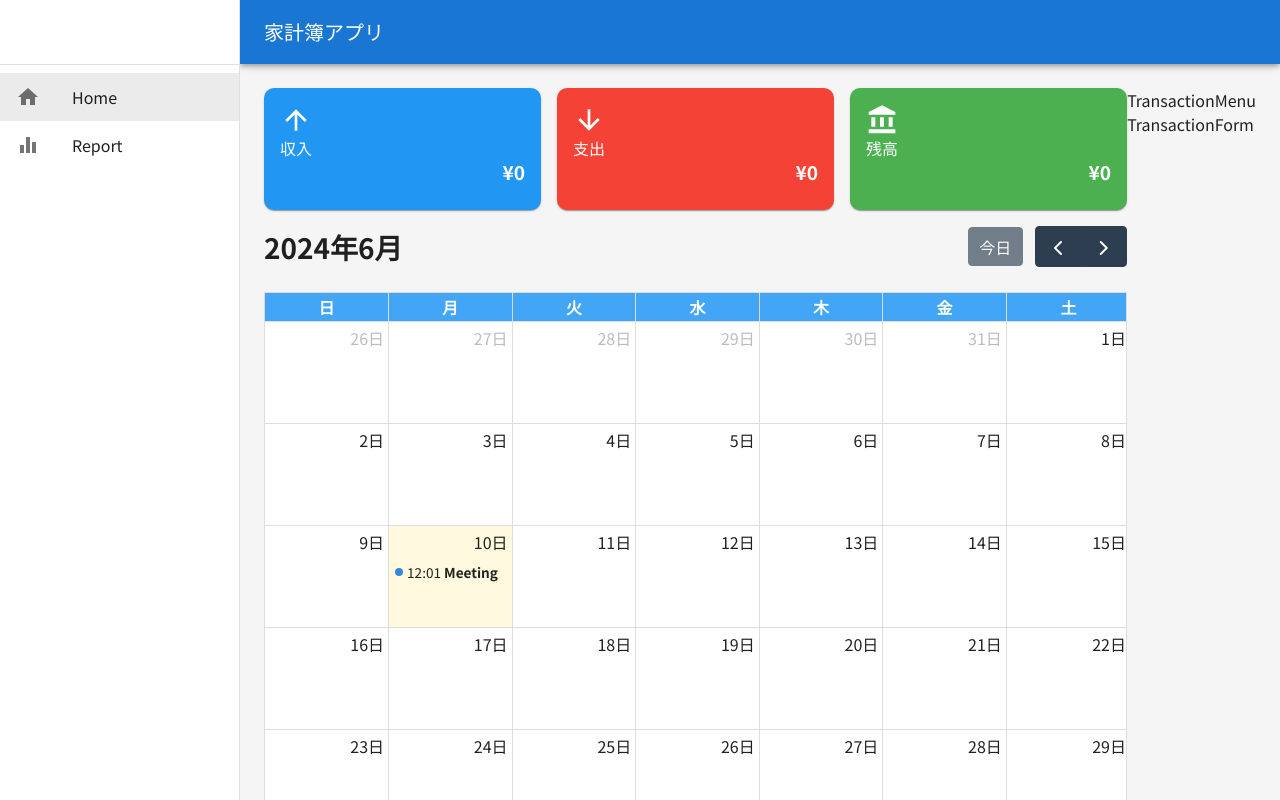
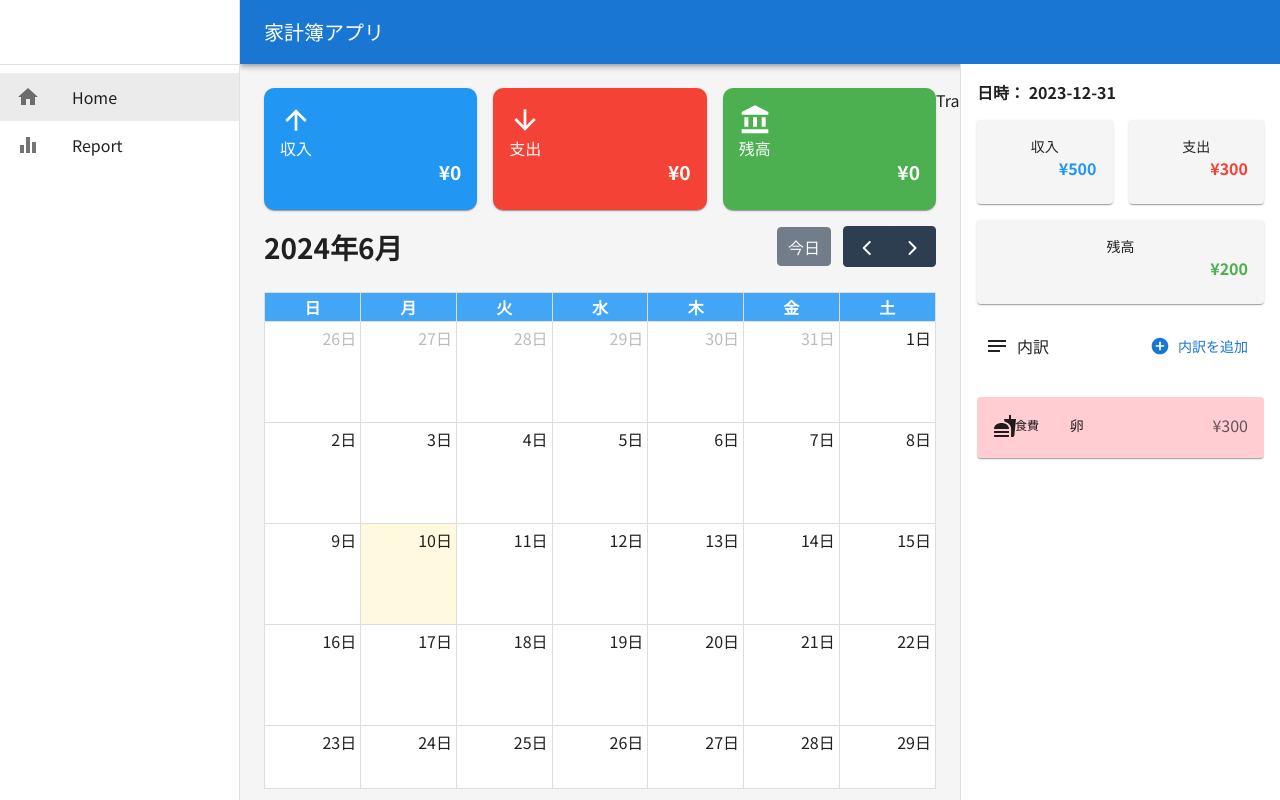
Before and after one commit to manmanmeerkat/household-app, a React (Create React App) app: page / in a window 1280 px wide. Shown: the top 800 px of the page. Built offline with nearby package versions, Linux system fonts and the light colour scheme; no server answers; the database is empty.

Commit message:
Calendarに月ごとの収支表示

```diff
--- a/package.json
+++ b/package.json
@@ -7,6 +7,7 @@
     "@emotion/styled": "^11.11.5",
     "@fullcalendar/core": "^6.1.14",
     "@fullcalendar/daygrid": "^6.1.14",
+    "@fullcalendar/interaction": "^6.1.14",
     "@fullcalendar/react": "^6.1.14",
     "@mui/icons-material": "^5.15.19",
     "@mui/material": "^5.15.19",
--- /dev/null
+++ b/src/components/DailySummary.tsx
@@ -0,0 +1,72 @@
+import { Box, Card, CardContent, Grid, Typography } from "@mui/material";
+import React from "react";
+
+const DailySummary = () => {
+  return (
+    <Box>
+      <Grid container spacing={2}>
+        {/* 収入 */}
+        <Grid item xs={6} display={"flex"}>
+          <Card
+            sx={{ bgcolor: (theme) => theme.palette.grey[100], flexGrow: 1 }}
+          >
+            <CardContent>
+              <Typography variant="body2" noWrap textAlign="center">
+                収入
+              </Typography>
+              <Typography
+                color={(theme) => theme.palette.incomeColor.main}
+                textAlign="right"
+                fontWeight="fontWeightBold"
+                sx={{ wordBreak: "break-all" }}
+              >
+                ¥500
+              </Typography>
+            </CardContent>
+          </Card>
+        </Grid>
+        {/* 支出 */}
+        <Grid item xs={6} display={"flex"}>
+          <Card
+            sx={{ bgcolor: (theme) => theme.palette.grey[100], flexGrow: 1 }}
+          >
+            <CardContent>
+              <Typography variant="body2" noWrap textAlign="center">
+                支出
+              </Typography>
+              <Typography
+                color={(theme) => theme.palette.expenseColor.main}
+                textAlign="right"
+                fontWeight="fontWeightBold"
+                sx={{ wordBreak: "break-all" }}
+              >
+                ¥300
+              </Typography>
+            </CardContent>
+          </Card>
+        </Grid>
+        {/* 残高 */}
+        <Grid item xs={12} display={"flex"}>
+          <Card
+            sx={{ bgcolor: (theme) => theme.palette.grey[100], flexGrow: 1 }}
+          >
+            <CardContent>
+              <Typography variant="body2" noWrap textAlign="center">
+                残高
+              </Typography>
+              <Typography
+                color={(theme) => theme.palette.balanceColor.main}
+                textAlign="right"
+                fontWeight="fontWeightBold"
+                sx={{ wordBreak: "break-all" }}
+              >
+                ¥200
+              </Typography>
+            </CardContent>
+          </Card>
+        </Grid>
+      </Grid>
+    </Box>
+  );
+};
+export default DailySummary;
--- a/src/components/layout/Calendar.tsx
+++ b/src/components/layout/Calendar.tsx
@@ -3,40 +3,76 @@
 import dayGridPlugin from "@fullcalendar/daygrid"
 import jaLocale from '@fullcalendar/core/locales/ja'
 import "../../calendar.css"
-import { EventContentArg } from '@fullcalendar/core'
+import { DatesSetArg, EventContentArg } from '@fullcalendar/core'
+import { Balance, CalendarContent, Transaction } from '../../types'
+import { calculateDailyBalances } from '../../utils/financeCalculations'
+import { formatCurrency } from '../../utils/formatting'
+import interactionPlugin from '@fullcalendar/interaction'
 
-const Calendar = () => {
+interface CalendarProps {
+  monthlyTransactions: Transaction[],
+  setCurrentMonth: React.Dispatch<React.SetStateAction<Date>>
+}
+
+const Calendar = ({ monthlyTransactions,setCurrentMonth }:CalendarProps) => {
   const events = [
-    { title: 'Meeting', start: new Date() },
-    // { title: 'Man', start: "2024-6-17" , income: 1000, expense: 500, balance: 500}
-
+    { title: 'Birthday fds ', start: '2024-06-17', income: 1000, expense: 500, balance: 500 },
   ]
 
-  // const renderEventContent = (eventInfo: EventContentArg) => {
-  //   console.log(eventInfo)
-  //   return (
-  //     <div>
-  //       <div className='money' id="event-income">
-  //         {eventInfo.event.extendedProps.income}
-  //       </div>
+  // FullCalendarのイベントを作成する関数
 
-  //       <div className='money' id="event-expense">
-  //         {eventInfo.event.extendedProps.expense}
-  //       </div>
 
-  //       <div className='money' id="event-balance">
-  //         {eventInfo.event.extendedProps.balance}
-  //       </div>
-  //     </div>
-  //   )
-  // }
+  const dailyBalances = calculateDailyBalances(monthlyTransactions)
+console.log("dafd",dailyBalances)
+
+const createCalendarEvents = (dailyBalances: Record<string, Balance>): CalendarContent[] => {
+  return Object.keys(dailyBalances).map((date) => {
+    const { income, expense, balance } = dailyBalances[date];
+    return {
+      start: date,
+      income: formatCurrency(income),
+      expense: formatCurrency(expense),
+      balance: formatCurrency(balance),
+    };
+  }
+  );
+}
+
+const calendarEvents = createCalendarEvents(dailyBalances)
+console.log("cal",calendarEvents)
+
+
+  const renderEventContent = (eventInfo: EventContentArg) => {
+    console.log(eventInfo)
+    return (
+      <div>
+        <div className='money' id="event-income">
+          {eventInfo.event.extendedProps.income}
+        </div>
+
+        <div className='money' id="event-expense">
+          {eventInfo.event.extendedProps.expense}
+        </div>
+
+        <div className='money' id="event-balance">
+          {eventInfo.event.extendedProps.balance}
+        </div>
+      </div>
+    )
+  }
+
+  const handleDateSet = (datesetInfo:DatesSetArg) => {
+    setCurrentMonth(datesetInfo.view.currentStart)
+  }
+
   return (
     <FullCalendar
       locale={jaLocale}
-      plugins={[dayGridPlugin]}
+      plugins={[dayGridPlugin, interactionPlugin]}
       initialView="dayGridMonth"
-      events={events}
-      // eventContent={renderEventContent}
+      events={calendarEvents}
+      eventContent={renderEventContent}
+      datesSet={handleDateSet}
       />
   )
 }
--- a/src/components/layout/TransactionMenu.tsx
+++ b/src/components/layout/TransactionMenu.tsx
@@ -1,9 +1,120 @@
-import React from 'react'
-
+import {
+  Box,
+  Button,
+  Card,
+  CardActionArea,
+  CardContent,
+  Drawer,
+  Grid,
+  List,
+  ListItem,
+  Stack,
+  Typography,
+} from "@mui/material";
+import React from "react";
+//アイコン
+import NotesIcon from "@mui/icons-material/Notes";
+import AddCircleIcon from "@mui/icons-material/AddCircle";
+import FastfoodIcon from "@mui/icons-material/Fastfood";
+import DailySummary from "../DailySummary";
 const TransactionMenu = () => {
+  const menuDrawerWidth = 320;
   return (
-    <div>TransactionMenu</div>
-  )
-}
-
-export default TransactionMenu
+    <Drawer
+      sx={{
+        width: menuDrawerWidth,
+        "& .MuiDrawer-paper": {
+          width: menuDrawerWidth,
+          boxSizing: "border-box",
+          p: 2,
+          top: 64,
+          height: `calc(100% - 64px)`, // AppBarの高さを引いたビューポートの高さ
+        },
+      }}
+      variant={"permanent"}
+      anchor={"right"}
+    >
+      <Stack sx={{ height: "100%" }} spacing={2}>
+        <Typography fontWeight={"fontWeightBold"}>日時： 2023-12-31</Typography>
+       <DailySummary />
+        {/* 内訳タイトル&内訳追加ボタン */}
+        <Box
+          sx={{
+            display: "flex",
+            justifyContent: "space-between",
+            alignItems: "center",
+            p: 1,
+          }}
+        >
+          {/* 左側のメモアイコンとテキスト */}
+          <Box display="flex" alignItems="center">
+            <NotesIcon sx={{ mr: 1 }} />
+            <Typography variant="body1">内訳</Typography>
+          </Box>
+          {/* 右側の追加ボタン */}
+          <Button startIcon={<AddCircleIcon />} color="primary">
+            内訳を追加
+          </Button>
+        </Box>
+        <Box sx={{ flexGrow: 1, overflowY: "auto" }}>
+          <List aria-label="取引履歴">
+            <Stack spacing={2}>
+              <ListItem disablePadding>
+                <Card
+                  sx={{
+                    width: "100%",
+                    backgroundColor: (theme) =>
+                      theme.palette.expenseColor.light,
+                  }}
+                >
+                  <CardActionArea>
+                    <CardContent>
+                      <Grid
+                        container
+                        spacing={1}
+                        alignItems="center"
+                        wrap="wrap"
+                      >
+                        <Grid item xs={1}>
+                          {/* icon */}
+                          <FastfoodIcon />
+                        </Grid>
+                        <Grid item xs={2.5}>
+                          <Typography
+                            variant="caption"
+                            display="block"
+                            gutterBottom
+                          >
+                            食費
+                          </Typography>
+                        </Grid>
+                        <Grid item xs={4}>
+                          <Typography variant="body2" gutterBottom>
+                            卵
+                          </Typography>
+                        </Grid>
+                        <Grid item xs={4.5}>
+                          <Typography
+                            gutterBottom
+                            textAlign={"right"}
+                            color="text.secondary"
+                            sx={{
+                              wordBreak: "break-all",
+                            }}
+                          >
+                            ¥300
+                          </Typography>
+                        </Grid>
+                      </Grid>
+                    </CardContent>
+                  </CardActionArea>
+                </Card>
+              </ListItem>
+            </Stack>
+          </List>
+        </Box>
+      </Stack>
+    </Drawer>
+  );
+};
+export default TransactionMenu;
--- a/src/pages/Home.tsx
+++ b/src/pages/Home.tsx
@@ -8,15 +8,16 @@
 
 interface HomeProps {
   monthlyTransactions: Transaction[],
+  setCurrentMonth: React.Dispatch<React.SetStateAction<Date>>
 }
 
-const Home = ({monthlyTransactions}: HomeProps) => {
+const Home = ({monthlyTransactions,setCurrentMonth}: HomeProps) => {
   return (
     <Box sx={{display: "flex"}}>
         {/* 左側コンテンツ */}
         <Box sx={{flexGrow: 1, bgcolor: ""}}>
             <MonthlySummary monthlyTransactions={monthlyTransactions} />
-            <Calendar />
+          <Calendar monthlyTransactions={monthlyTransactions} setCurrentMonth={setCurrentMonth}/>
         </Box>
         {/* 右側コンテンツ */}
         <Box>
--- a/src/utils/financeCalculations.ts
+++ b/src/utils/financeCalculations.ts
@@ -1,13 +1,39 @@
-import { Balance, Transaction } from "../types";
+import { Transaction, Balance } from "../types";
 
-export function financeCalculations(transactions: Transaction[]) : Balance {
-    return transactions.reduce((acc, transaction) => {
-        if(transaction.type === "income") {
+//収入、支出、残高、の合計金額を求める関数
+export function financeCalculations(transactions: Transaction[]): Balance {
+  return transactions.reduce(
+    (acc, transaction) => {
+      if (transaction.type === "income") {
         acc.income += transaction.amount;
       } else {
         acc.expense += transaction.amount;
       }
       acc.balance = acc.income - acc.expense;
+
       return acc;
-}, {income: 0, expense: 0, balance: 0})
+    },
+    { income: 0, expense: 0, balance: 0 }
+  );
 }
+
+//日付ごとの収支を計算する関数💰
+export function calculateDailyBalances(
+  transactions: Transaction[]
+): Record<string, Balance> {
+  return transactions.reduce<Record<string, Balance>>((acc, transaction) => {
+    const day = transaction.date;
+    if (!acc[day]) {
+      acc[day] = { income: 0, expense: 0, balance: 0 };
+    }
+
+    if (transaction.type === "income") {
+      acc[day].income += transaction.amount;
+    } else {
+      acc[day].expense += transaction.amount;
+    }
+
+    acc[day].balance = acc[day].income - acc[day].expense;
+    return acc;
+  }, {});
+}
--- a/src/utils/formatting.ts
+++ b/src/utils/formatting.ts
@@ -3,3 +3,8 @@
 export function formatMonth(date: Date): string {
     return format(date, 'yyyy-MM');
 }
+
+//日本円に変換する関数
+export function formatCurrency(amount: number): string {
+    return amount.toLocaleString("ja-JP")
+}
```
Also changed, not shown: src/App.tsx (+6 -4 lines), src/types/index.ts (+7 -0 lines), 1 other file (tests, documents, lock files or other folders). Lines whose indentation alone changed are shown as unchanged.
